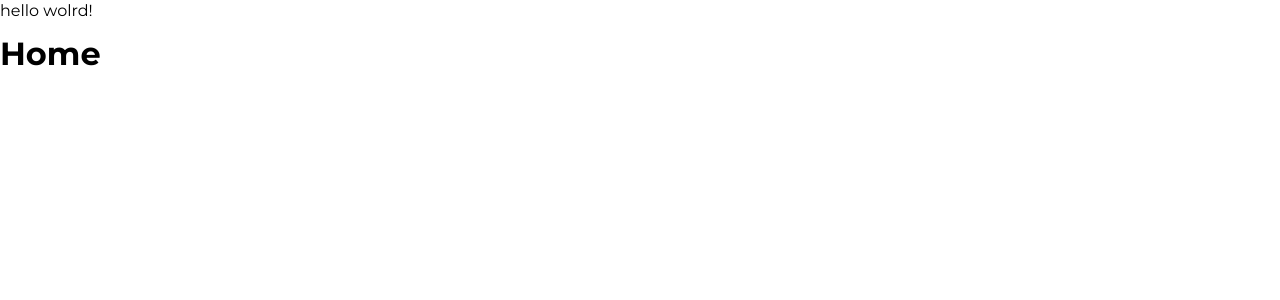
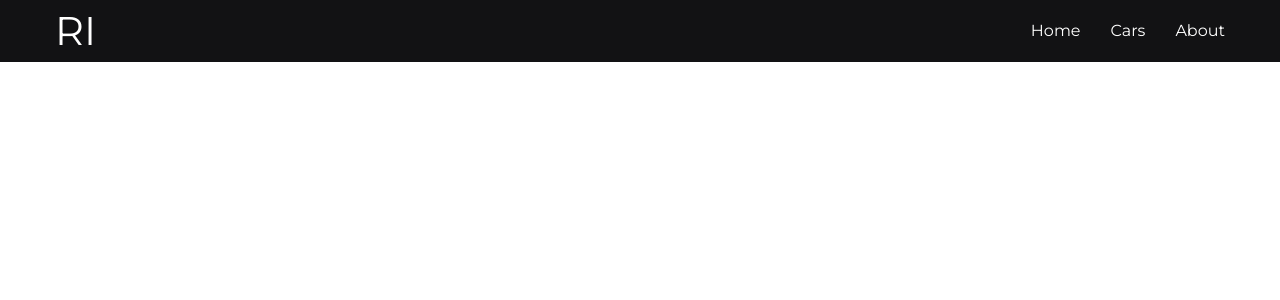
Before and after one commit to YakhyaevGadji/car-rent, a React (Vite) app: page / in a window 1280 px wide. Shown: the top 300 px of the page. Built offline with nearby package versions, Linux system fonts and the light colour scheme.

Commit message:
add: header

```diff
--- a/package.json
+++ b/package.json
@@ -23,6 +23,7 @@
     "eslint": "^8.57.0",
     "eslint-plugin-react-hooks": "^4.6.0",
     "eslint-plugin-react-refresh": "^0.4.6",
+    "prettier": "3.2.5",
     "sass": "^1.75.0",
     "typescript": "^5.2.2",
     "vite": "^5.2.0"
--- /dev/null
+++ b/src/app/App.tsx
@@ -0,0 +1,19 @@
+import React from "react";
+import { BrowserRouter, Route, Routes } from "react-router-dom";
+import { Header } from "../widgets/header";
+import Home from "../pages/Home";
+
+const App: React.FC = () => {
+    return (
+        <BrowserRouter>
+            <Header/>
+            <main>
+                <Routes>
+                    <Route path="/" element={<Home/>}/>
+                </Routes>
+            </main>
+        </BrowserRouter>
+    );
+}
+
+export default App;
--- a/src/app/index.tsx
+++ /dev/null
@@ -1,17 +0,0 @@
-import React from "react";
-import { Route, Routes } from "react-router-dom";
-import Home from "../pages/Home";
-
-const App: React.FC = () => {
-    return (
-        <div>
-            hello wolrd!
-            <Routes>
-                <Route path="/" element={<Home/>}/>
-            </Routes>
-        </div>
-
-    );
-}
-
-export default App;
--- a/src/index.scss
+++ b/src/index.scss
@@ -1,5 +1,12 @@
 @import url("https://fonts.googleapis.com/css2?family=Montserrat:wght@300;400;500;600;700;800;900&family=Work+Sans:wght@400;600&display=swap");
 
+:root {
+    --blackColor: #121214;
+    --blueColor: #49d0ff;
+    --lightColor: #8c8f96;
+    --darkColor: #303030;
+    --whiteColor: #ffffff;
+}
 
 body {
     font-family: "Montserrat", sans-serif;
@@ -7,3 +14,9 @@ body {
     line-height: 22px;
     height: 100%;
 }
+
+.container {
+    max-width: 1170px;
+    margin: 0 auto;
+    padding: 0 15px;
+}
--- a/src/pages/Home/index.tsx
+++ b/src/pages/Home/index.tsx
@@ -2,7 +2,9 @@ import React from "react";
 
 const Home: React.FC = () => {
     return (
-        <h1>Home</h1>
+        <>
+
+        </>
     );
 }
 
--- /dev/null
+++ b/src/widgets/header/index.ts
@@ -0,0 +1 @@
+export { Header } from "./ui/header"
--- /dev/null
+++ b/src/widgets/header/ui/header.scss
@@ -0,0 +1,40 @@
+.header {
+    background-color: var(--blackColor);
+    padding: 20px 0;
+
+    &__list {
+        display: flex;
+        gap: 30px;
+
+        &-link {
+            color: var(--whiteColor);
+            text-decoration: none;
+            background-image: linear-gradient(currentColor, currentColor);
+            background-position: 0% 100%;
+            background-repeat: no-repeat;
+            background-size: 0% 2px;
+            transition: background-size .3s;
+
+            &:hover {
+                background-size: 100% 2px;
+                color: var(--blueColor);
+                transition: .3s;
+            }
+        }
+    }
+
+    &__nav {
+        display: flex;
+        justify-content: space-between;
+    }
+
+    &__logo {
+        color: var(--whiteColor);
+        font-size: 40px;
+
+        &:hover {
+            color: var(--blueColor);
+            transition: .3s;
+        }
+    }
+}
--- /dev/null
+++ b/src/widgets/header/ui/header.tsx
@@ -0,0 +1,25 @@
+import { Link } from "react-router-dom";
+import "./header.scss";
+
+export const Header = () => {
+    return (
+        <header className="header">
+            <div className="container">
+                <nav className="header__nav">
+                    <Link className="header__logo" to="/">RI</Link>
+                    <ul className="header__list">
+                        <li className="header__list-item">
+                            <Link className="header__list-link" to="/">Home</Link>
+                        </li>
+                        <li className="header__list-item">
+                            <Link className="header__list-link" to="/">Cars</Link>
+                        </li>
+                        <li className="header__list-item">
+                            <Link className="header__list-link" to="/">About</Link>
+                        </li>
+                    </ul>
+                </nav>
+            </div>
+        </header>
+    );
+}
```
Also changed, not shown: src/main.tsx (+4 -4 lines), src/normalize.css, 1 other file (tests, documents, lock files or other folders).
